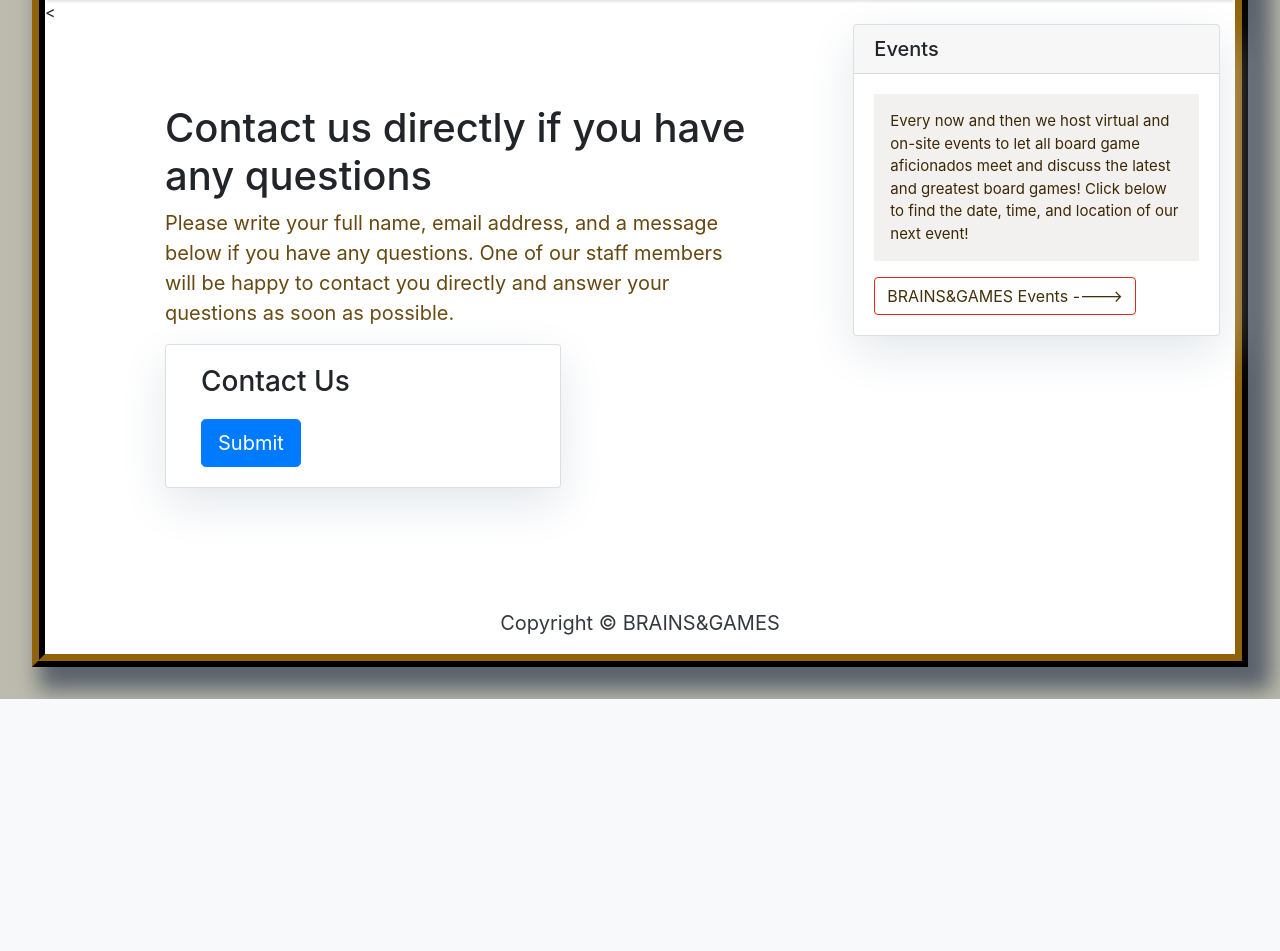
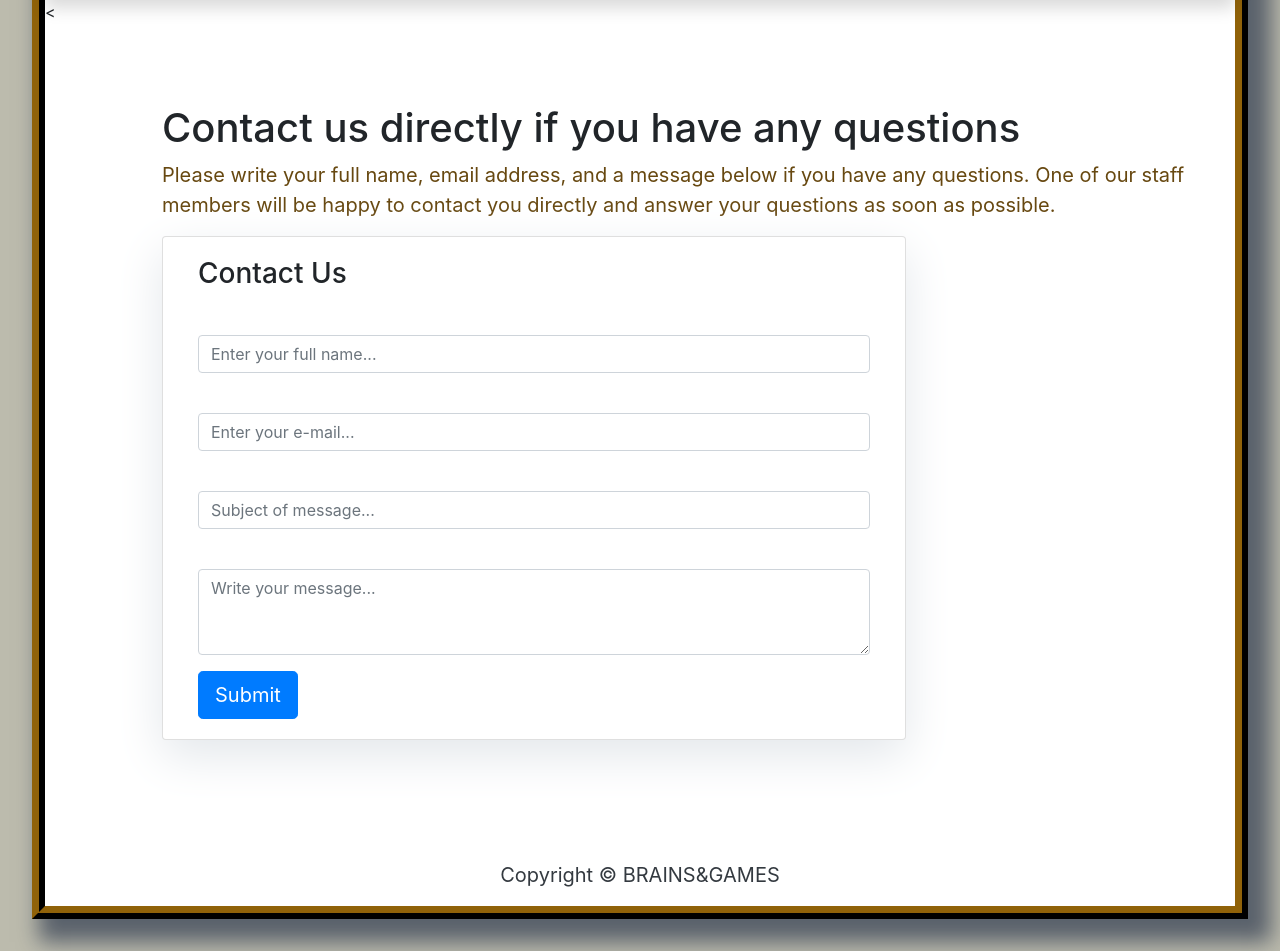
Before and after one commit to linnyelijim/miniproj4LJ, a Django app: page /contact/ in a window 1280 px wide. Shown: the part 121-1072 px from the top of the page. Before the commit the page ends 820 px from the top, so only its background shows below. Run offline with Django 4.2, Linux system fonts and the light colour scheme; some libraries are stand-ins or nearby versions.

Commit message:
Modified contact form and created modal. Created requirements.txt

```diff
--- a/blog/static/style.css
+++ b/blog/static/style.css
@@ -106,6 +106,13 @@ nav h1 {
     margin: auto 30%;
 }
 
+p {
+    display: block;
+    margin-block-start: 1em;
+    margin-block-end: 1em;
+    margin-inline-start: 0;
+    margin-inline-end: 0;
+}
 .action {
     background-image: linear-gradient(
             to right,
--- a/blog/templates/accounts/login.html
+++ b/blog/templates/accounts/login.html
@@ -12,7 +12,7 @@
     {% load crispy_forms_tags %}
 
     <!--Login-->
-    <div class="container py-5">
+    <div class="container py-5" id="loginForm">
         <h1>Login</h1>
         <form method="POST">
             {% csrf_token %}
@@ -20,8 +20,8 @@
             <button class="btn btn-primary" type="submit">Login</button>
         </form>
         <p class="text-center">Don't have an account? <a href="/register">Create an account</a>.
-        <br>
-        Forgot your password? <a href="/password_reset">Reset password</a>.</p>
+            <br>
+            Forgot your password? <a href="/password_reset">Reset password</a>.</p>
     </div>
 
 {% endblock %}
--- a/blog/templates/accounts/register.html
+++ b/blog/templates/accounts/register.html
@@ -12,16 +12,15 @@
     {% load crispy_forms_tags %}
 
     <!--Register-->
-<div class="container py-5">
+    <div class="container py-5" >
         <h1>Register</h1>
-	<form method="POST">
+        <form method="POST" id="registerForm">
             {% csrf_token %}
             {{ register_form|crispy }}
             <button class="btn btn-primary" type="submit">Register</button>
         </form>
         <p class="text-center">If you already have an account, <a href="/login">login</a> instead.</p>
     </div>
-
 {% endblock %}
 </body>
 </html>
--- a/blog/templates/contact/contact.html
+++ b/blog/templates/contact/contact.html
@@ -8,7 +8,7 @@
 {% endblock %}
 <body>
 {% block content %}
-    {% block sidebar %} {% include 'home/sidebar.html' %} {% endblock sidebar %}
+
     <<!--Contact form-->
     <div class="container">
         <div class="row">
@@ -24,9 +24,27 @@
                     <div class="card-body">
                         {% load crispy_forms_tags %}
                         <h3>Contact Us</h3>
-                        <form method="post" style="margin-top: 1.3em;">
-                            {{ form | crispy }}
-                            {% csrf_token %}
+                        <form method="post" style="margin-top: 1.3em;" id="contact-form">
+                            <div class="form-group">
+                                <label for="name"></label>
+                                <input type="text" placeholder="Enter your full name..." class="form-control" id="name"
+                                       required/>
+                            </div>
+                            <div class="form-group">
+                                <label for="email"></label>
+                                <input type="text" placeholder="Enter your e-mail..." class="form-control" id="email"
+                                       aria-describedby="emailHelp" required/>
+                            </div>
+                            <div class="form-group">
+                                <label for="subject"></label>
+                                <input type="text" placeholder="Subject of message..." class="form-control" id="subject"
+                                       required/>
+                            </div>
+                            <div class="mb-3">
+                                <label for="message" class="form-label"></label>
+                                <textarea class="form-control" id="message" placeholder="Write your message..." required
+                                          rows="3"></textarea>
+                            </div>
                             <button type="submit" class="btn btn-primary  btn-lg">Submit</button>
                         </form>
                     </div>
@@ -34,6 +52,38 @@
             </div>
         </div>
     </div>
+    <!-- Creates Modal -->
+    <div class="modal" tabindex="-1">
+        <div class="modal-dialog">
+            <div class="modal-content">
+                <div class="modal-header">
+                    <h5 class="modal-title">Message Sent</h5>
+                    <button type="button" class="btn-close" data-bs-dismiss="modal"
+                            aria-label="Close"></button>
+                </div>
+                <div class="modal-body">
+                    <p>Your message has been sent.
+                        We will get back to you in 48 hours or less.
+                        Check your inbox and spam folder.</p>
+                </div>
+                <div class="modal-footer">
+                    <button type="button" class="btn btn-secondary" data-bs-dismiss="modal">Close
+                    </button>
+                </div>
+            </div>
+        </div>
+    </div>
+    <!--Clears entries after submission-->
+    <script>
+        document.querySelector('#contact-form').addEventListener('submit', function (e) {
+            e.preventDefault()
+            document.querySelector("#name").value = ""
+            document.querySelector("#email").value = ""
+            document.querySelector("#message").value = ""
+            document.querySelector("#subject").value = ""
+            $('.modal').modal('show')
+        })
+    </script>
 {% endblock %}
 </body>
 </html>
--- a/blog/templates/home/base.html
+++ b/blog/templates/home/base.html
@@ -8,6 +8,13 @@
     <link href="https://fonts.googleapis.com/css?family=Roboto:400,700" rel="stylesheet">
     <meta name="google" content="notranslate"/>
     <meta name="viewport" content="width=device-width, initial-scale=1"/>
+    <link href="https://cdn.jsdelivr.net/npm/bootstrap@5.2.2/dist/css/bootstrap.min.css"
+          rel="stylesheet"
+          integrity="sha384-Zenh87qX5JnK2Jl0vWa8Ck2rdkQ2Bzep5IDxbcnCeuOxjzrPF/et3URy9Bv1WTRi"
+          crossorigin="anonymous">
+    <link href="https://cdn.jsdelivr.net/npm/bootstrap@5.0.2/dist/css/bootstrap.min.css" rel="stylesheet"
+          integrity="sha384-EVSTQN3/azprG1Anm3QDgpJLIm9Nao0Yz1ztcQTwFspd3yD65VohhpuuCOmLASjC"
+          crossorigin="anonymous">
     <link rel="stylesheet" href="https://maxcdn.bootstrapcdn.com/bootstrap/4.0.0/css/bootstrap.min.css"
           integrity="sha384-Gn5384xqQ1aoWXA+058RXPxPg6fy4IWvTNh0E263XmFcJlSAwiGgFAW/dAiS6JXm"
           crossorigin="anonymous"/>
@@ -52,11 +59,20 @@
 </nav>
 {% block content %}
     <!-- Content Goes here -->
+    <script src="https://cdn.jsdelivr.net/npm/bootstrap@5.2.2/dist/js/bootstrap.bundle.min.js"
+            integrity="sha384-OERcA2EqjJCMA+/3y+gxIOqMEjwtxJY7qPCqsdltbNJuaOe923+mo//f6V8Qbsw3"
+            crossorigin="anonymous"></script>
+    <!-- Imports bootstrap CDN V3.5.1 -->
+    <script src="https://cdn.jsdelivr.net/npm/jquery@3.5.1/dist/jquery.slim.min.js"
+            integrity="sha384-DfXdz2htPH0lsSSs5nCTpuj/zy4C+OGpamoFVy38MVBnE+IbbVYUew+OrCXaRkfj"
+            crossorigin="anonymous"></script>
 {% endblock content %}
 
 <!-- Footer -->
 <footer class="py-3 bg-grey">
     <p class="m-0 text-dark text-center ">Copyright &copy; BRAINS&GAMES</p>
 </footer>
+
+
 </body>
 </html>
```
Also changed, not shown: blog/views.py (+9 -9 lines), requirement.txt (added, +25 -0 lines). Lines whose indentation alone changed are shown as unchanged.
